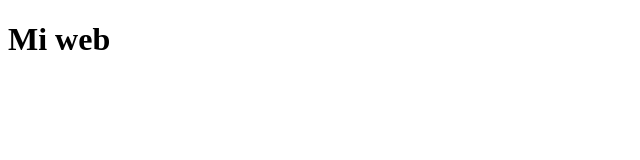
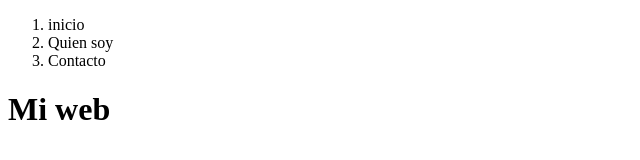
Before and after one commit to Patricia14-lab/web, a plain HTML site: page index.html in a window 1280 px wide. Shown: the whole page, without its empty margins (0-640 px from the left). Drawn offline with Linux system fonts and the light colour scheme.

Commit message:
change:(file) index un menu

```diff
--- a/index.html
+++ b/index.html
@@ -8,6 +8,11 @@
 </head>
 
 <body>
+    <ol>
+        <li>inicio</li>
+        <li>Quien soy</li>
+        <li>Contacto</li>
+    </ol>
     <h1>Mi web</h1>
 </body>
 
```
